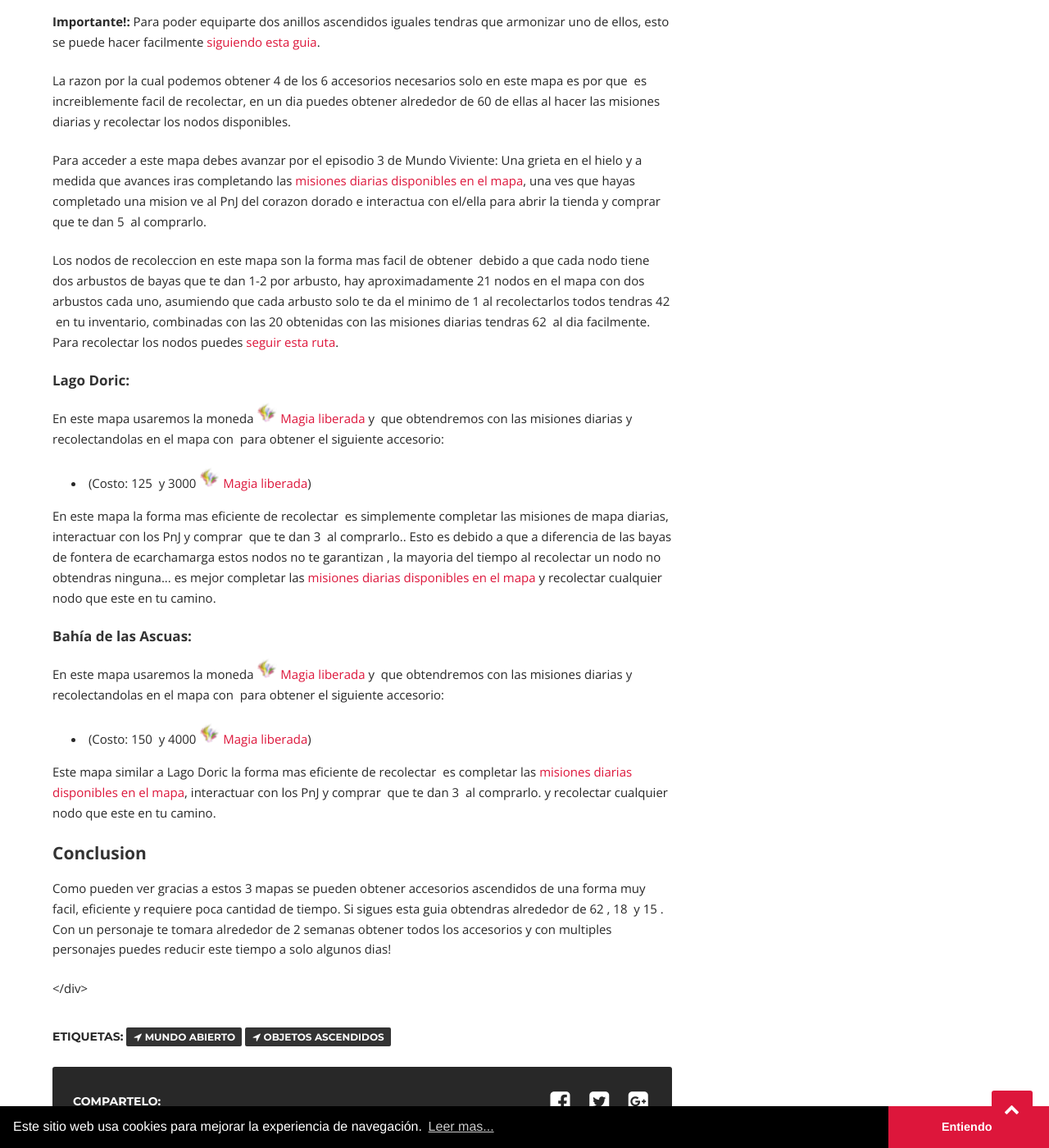
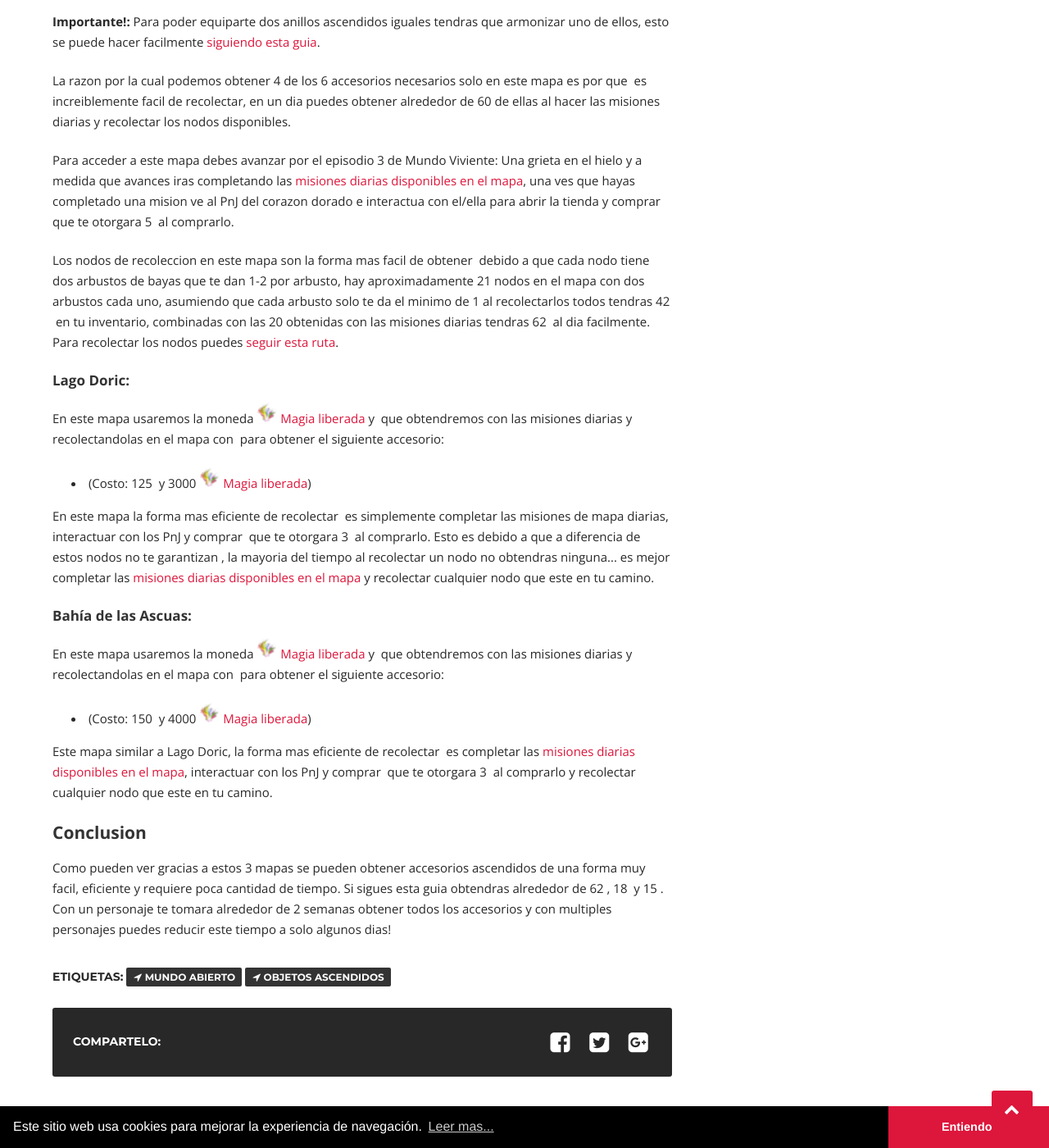
Before and after one commit to ACast59/GW2Guias, a Jekyll site: the page built from _posts/2018-09-04-obtener-accesorios-ascendidos-facilmente.md, in a window 1280 px wide and 1400 px high, scrolled down 1830 px. Shown: the whole window at 82% size. Built offline with Jekyll 4.4.1, drawn with Linux system fonts in a browser that asks for light colours; a script that is not in the unit is left out; comment, search, counter and statistics services are not loaded.

Commit message:
Update 2018-09-04-obtener-accesorios-ascendidos-facilmente.md

```diff
--- a/_posts/2018-09-04-obtener-accesorios-ascendidos-facilmente.md
+++ b/_posts/2018-09-04-obtener-accesorios-ascendidos-facilmente.md
@@ -48,7 +48,7 @@
 
 <p>La razon por la cual podemos obtener 4 de los 6 accesorios necesarios solo en este mapa es por que <span class="embed-link"><span data-armory-embed="items" data-armory-ids="79899" data-armory-inline-text="wiki" data-armory-size="24"></span></span> es increiblemente facil de recolectar, en un dia puedes obtener alrededor de 60 de ellas al hacer las misiones diarias y recolectar los nodos disponibles.</p>
 
-<p>Para acceder a este mapa debes avanzar por el episodio 3 de Mundo Viviente: Una grieta en el hielo y a medida que avances iras completando las <a href="http://gw2maps.ch/?mapId=4762" rel="nofollow">misiones diarias disponibles en el mapa</a>, una ves que hayas completado una mision ve al PnJ del corazon dorado e interactua con el/ella para abrir la tienda y comprar <span class="embed-link"><span data-armory-embed="items" data-armory-ids="79750" data-armory-inline-text="wiki" data-armory-size="24"></span></span> que te dan 5 <span class="embed-link"><span data-armory-embed="items" data-armory-ids="79899" data-armory-inline-text="wiki" data-armory-size="24"></span></span> al comprarlo.</p>
+<p>Para acceder a este mapa debes avanzar por el episodio 3 de Mundo Viviente: Una grieta en el hielo y a medida que avances iras completando las <a href="http://gw2maps.ch/?mapId=4762" rel="nofollow">misiones diarias disponibles en el mapa</a>, una ves que hayas completado una mision ve al PnJ del corazon dorado e interactua con el/ella para abrir la tienda y comprar <span class="embed-link"><span data-armory-embed="items" data-armory-ids="79750" data-armory-inline-text="wiki" data-armory-size="24"></span></span> que te otorgara 5 <span class="embed-link"><span data-armory-embed="items" data-armory-ids="79899" data-armory-inline-text="wiki" data-armory-size="24"></span></span> al comprarlo.</p>
 
 <p>Los nodos de recoleccion en este mapa son la forma mas facil de obtener <span class="embed-link"><span data-armory-embed="items" data-armory-ids="79899" data-armory-inline-text="wiki" data-armory-size="24"></span></span> debido a que cada nodo tiene dos arbustos de bayas que te dan 1-2 por arbusto, hay aproximadamente 21 nodos en el mapa con dos arbustos cada uno, asumiendo que cada arbusto solo te da el minimo de 1 al recolectarlos todos tendras 42 <span class="embed-link"><span data-armory-embed="items" data-armory-ids="79899" data-armory-inline-text="wiki" data-armory-size="24"></span></span> en tu inventario, combinadas con las 20 obtenidas con las misiones diarias tendras 62 <span class="embed-link"><span data-armory-embed="items" data-armory-ids="79899" data-armory-inline-text="wiki" data-armory-size="24"></span></span> al dia facilmente. Para recolectar los nodos puedes <a href="http://gw2maps.ch/?mapId=4764" rel="nofollow">seguir esta ruta</a>.</p>
 
@@ -63,7 +63,7 @@
   </li>
 </ul>
 
-<p>En este mapa la forma mas eficiente de recolectar <span class="embed-link"><span data-armory-embed="items" data-armory-ids="80332" data-armory-inline-text="wiki" data-armory-size="24"></span></span> es simplemente completar las misiones de mapa diarias, interactuar con los PnJ y comprar <span class="embed-link"><span data-armory-embed="items" data-armory-ids="80679" data-armory-inline-text="wiki" data-armory-size="24"></span></span> que te dan 3 <span class="embed-link"><span data-armory-embed="items" data-armory-ids="80332" data-armory-inline-text="wiki" data-armory-size="24"></span></span> al comprarlo.. Esto es debido a que a diferencia de las bayas de fontera de ecarchamarga estos nodos no te garantizan <span class="embed-link"><span data-armory-embed="items" data-armory-ids="80332" data-armory-inline-text="wiki" data-armory-size="24"></span></span>, la mayoria del tiempo al recolectar un nodo no obtendras ninguna... es mejor completar las <a href="http://gw2maps.ch/?mapId=4765" rel="nofollow">misiones diarias disponibles en el mapa</a> y recolectar cualquier nodo que este en tu camino.</p>
+<p>En este mapa la forma mas eficiente de recolectar <span class="embed-link"><span data-armory-embed="items" data-armory-ids="80332" data-armory-inline-text="wiki" data-armory-size="24"></span></span> es simplemente completar las misiones de mapa diarias, interactuar con los PnJ y comprar <span class="embed-link"><span data-armory-embed="items" data-armory-ids="80679" data-armory-inline-text="wiki" data-armory-size="24"></span></span> que te otorgara 3 <span class="embed-link"><span data-armory-embed="items" data-armory-ids="80332" data-armory-inline-text="wiki" data-armory-size="24"></span></span> al comprarlo. Esto es debido a que a diferencia de <span class="embed-link"><span data-armory-embed="items" data-armory-ids="79899" data-armory-inline-text="wiki" data-armory-size="24"></span></span> estos nodos no te garantizan <span class="embed-link"><span data-armory-embed="items" data-armory-ids="80332" data-armory-inline-text="wiki" data-armory-size="24"></span></span>, la mayoria del tiempo al recolectar un nodo no obtendras ninguna... es mejor completar las <a href="http://gw2maps.ch/?mapId=4765" rel="nofollow">misiones diarias disponibles en el mapa</a> y recolectar cualquier nodo que este en tu camino.</p>
 
 <h4>Bahía de las Ascuas:</h4>
 
@@ -71,14 +71,13 @@
 
 <ul>
   <li>
-    <span class="embed-link"><span data-armory-embed="items" data-armory-ids="80241" data-armory-inline-text="wiki" data-armory-size="24"></span></span>
+    <span class="embed-link"><span data-armory-embed="items" data-armory-ids="79444" data-armory-inline-text="wiki" data-armory-size="24"></span></span>
     (Costo: 150 <span class="embed-link"><span data-armory-embed="items" data-armory-ids="79469" data-armory-inline-text="wiki" data-armory-size="24"></span></span> y 4000 <a href="https://wiki-es.guildwars2.com/wiki/Magia_liberada" title="Magia liberada" class="embed-link"><img alt="Magia liberada" src="https://gw2guias.com/assets/img/20px-Magia_liberada.png" width="25" height="25" /></a> <a href="https://wiki-es.guildwars2.com/wiki/Magia_liberada" title="gw2:Magia liberada">Magia liberada</a>)
   </li>
 </ul>
 
-<p>Este mapa similar a Lago Doric la forma mas eficiente de recolectar <span class="embed-link"><span data-armory-embed="items" data-armory-ids="79469" data-armory-inline-text="wiki" data-armory-size="24"></span></span> es completar las <a href="http://gw2maps.ch/?mapId=4766" rel="nofollow">misiones diarias disponibles en el mapa</a>, interactuar con los PnJ y comprar <span class="embed-link"><span data-armory-embed="items" data-armory-ids="79462" data-armory-inline-text="wiki" data-armory-size="24"></span></span> que te dan 3 <span class="embed-link"><span data-armory-embed="items" data-armory-ids="79469" data-armory-inline-text="wiki" data-armory-size="24"></span></span> al comprarlo. y recolectar cualquier nodo que este en tu camino.</p>
+<p>Este mapa similar a Lago Doric, la forma mas eficiente de recolectar <span class="embed-link"><span data-armory-embed="items" data-armory-ids="79469" data-armory-inline-text="wiki" data-armory-size="24"></span></span> es completar las <a href="http://gw2maps.ch/?mapId=4766" rel="nofollow">misiones diarias disponibles en el mapa</a>, interactuar con los PnJ y comprar <span class="embed-link"><span data-armory-embed="items" data-armory-ids="79462" data-armory-inline-text="wiki" data-armory-size="24"></span></span> que te otorgara 3 <span class="embed-link"><span data-armory-embed="items" data-armory-ids="79469" data-armory-inline-text="wiki" data-armory-size="24"></span></span> al comprarlo y recolectar cualquier nodo que este en tu camino.</p>
 
 <h3>Conclusion</h3>
 
 <p>Como pueden ver gracias a estos 3 mapas se pueden obtener accesorios ascendidos de una forma muy facil, eficiente y requiere poca cantidad de tiempo. Si sigues esta guia obtendras alrededor de 62 <span class="embed-link"><span data-armory-embed="items" data-armory-ids="79899" data-armory-inline-text="wiki" data-armory-size="24"></span></span>, 18 <span class="embed-link"><span data-armory-embed="items" data-armory-ids="80332" data-armory-inline-text="wiki" data-armory-size="24"></span></span> y 15 <span class="embed-link"><span data-armory-embed="items" data-armory-ids="79469" data-armory-inline-text="wiki" data-armory-size="24"></span></span>. Con un personaje te tomara alrededor de 2 semanas obtener todos los accesorios y con multiples personajes puedes reducir este tiempo a solo algunos dias!</p>
-</div>
```
